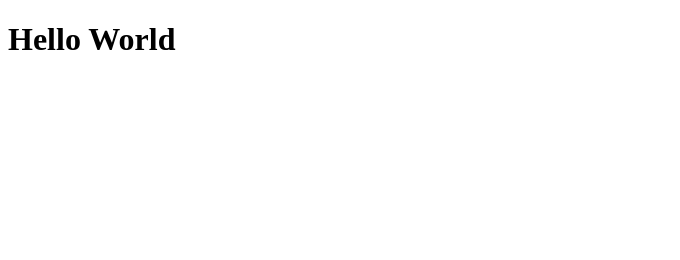
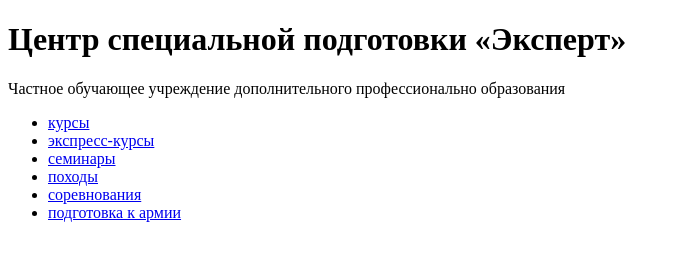
Before and after one commit to bahimy/expert, a plain HTML site: page index.html in a window 1280 px wide. Shown: the whole page, without its empty margins (0-680 px from the left). Drawn offline with Linux system fonts and the light colour scheme.

Commit message:
Adds document sections

```diff
--- a/index.html
+++ b/index.html
@@ -8,6 +8,19 @@
   <meta charset="utf-8">
 </head>
 <body>
-  <h1>Hello World</h1>
+  <header>
+    <h1>Центр специальной подготовки &laquo;Эксперт&raquo;</h1>
+    <p>Частное обучающее учреждение дополнительного профессионально образования</p>
+  </header>
+  <nav>
+    <ul>
+      <li><a href="#">курсы</a></li>
+      <li><a href="#">экспресс-курсы</a></li>
+      <li><a href="#">семинары</a></li>
+      <li><a href="#">походы</a></li>
+      <li><a href="#">соревнования</a></li>
+      <li><a href="#">подготовка к армии</a></li>
+    </ul>
+  </nav>
 </body>
 </html>
```
